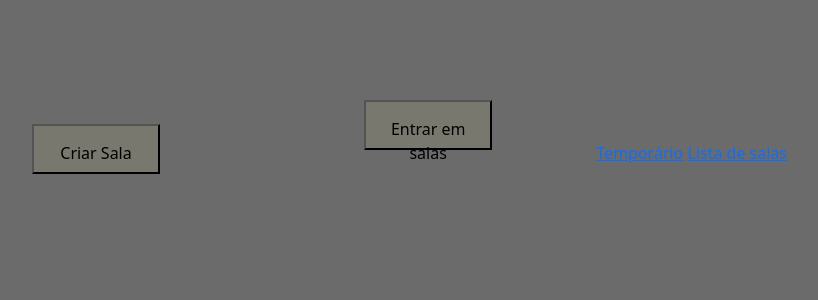
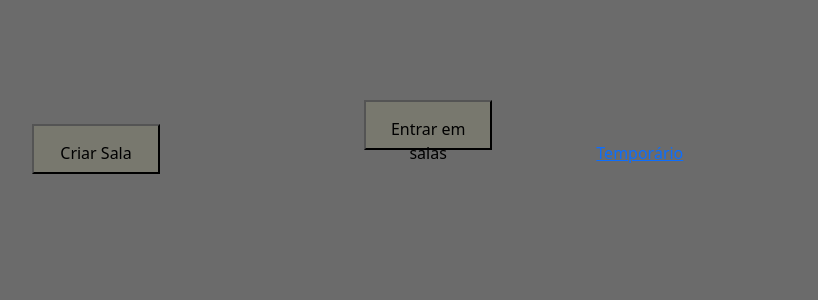
Before and after one commit to neilom18/g5-chess, a Django app: page / in a window 1280 px wide. Shown: the part 76-376 px from the top of the page, without its empty margins (68-886 px from the left). Run offline with Django 3.2, Linux system fonts and the light colour scheme; a user stored in the database is signed in.

Commit message:
salas update

```diff
--- a/entra21/projeto/xadrez/main/templates/home.html
+++ b/entra21/projeto/xadrez/main/templates/home.html
@@ -68,9 +68,9 @@
         </header>
         {% if user.is_authenticated %}
             <button type="button", class='tap'>Criar Sala</button>
-            <button type="button", class='tap'>Entrar em salas</button>
+            <a href="lista_salas"><button type="button", class='tap'>Entrar em salas</button></a>
             <a href="sala">Temporário</a>
-            <a href="lista_salas">Lista de salas</a>
+
             {{User.name}}
         {% else %}
             <div class="container_off">
--- a/entra21/projeto/xadrez/main/templates/lista_salas.html
+++ b/entra21/projeto/xadrez/main/templates/lista_salas.html
@@ -26,8 +26,7 @@
         <header>
             <a class="title" href="/">Chess</a>
         </header>
-        oi
-        {% for sala in salas%}
+        {% for sala in salas %}
             {{sala.code}}
         {% endfor %}
     </body>
```
Also changed, not shown: entra21/projeto/xadrez/db.sqlite3, entra21/projeto/xadrez/main/migrations/0007_sala_code.py (added).
